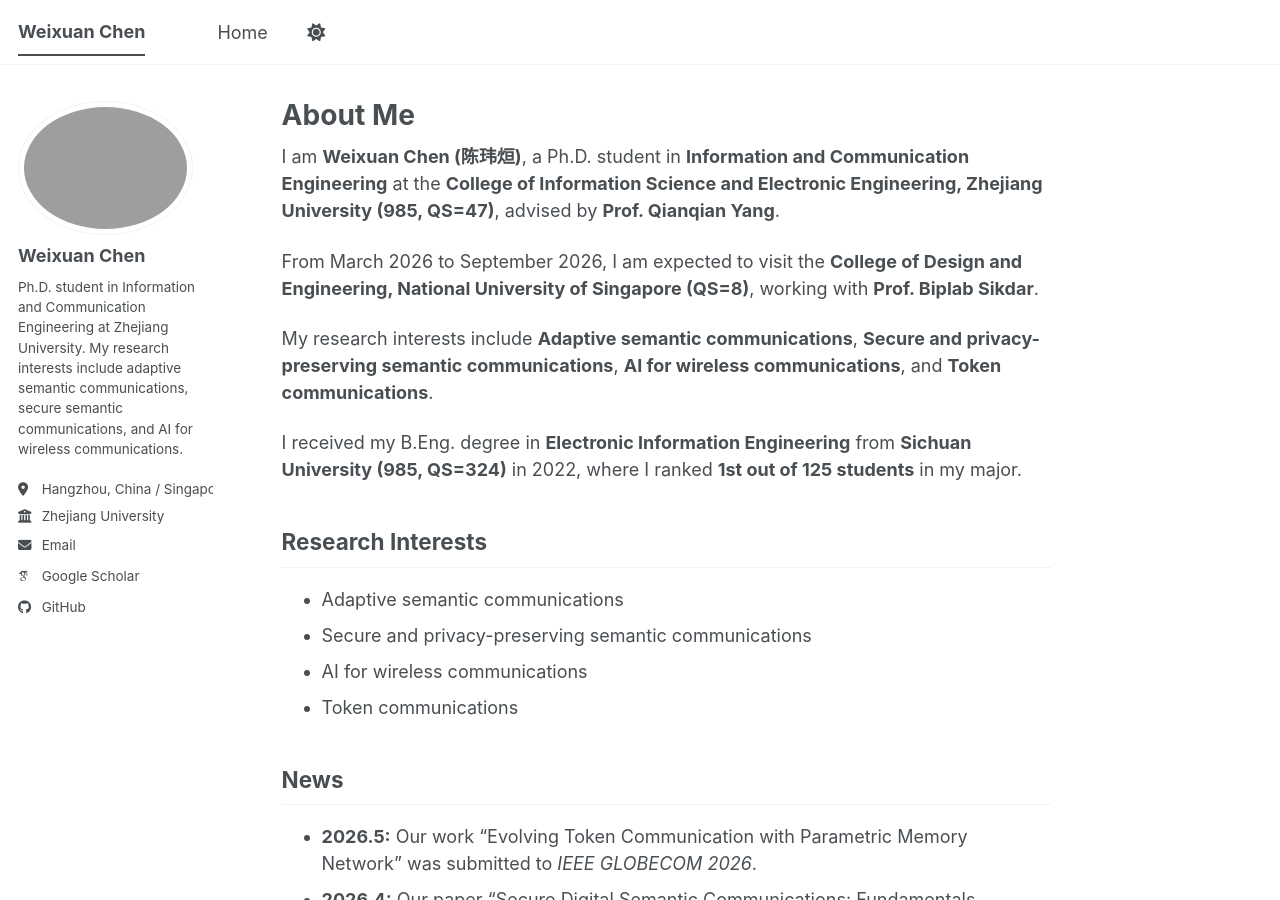
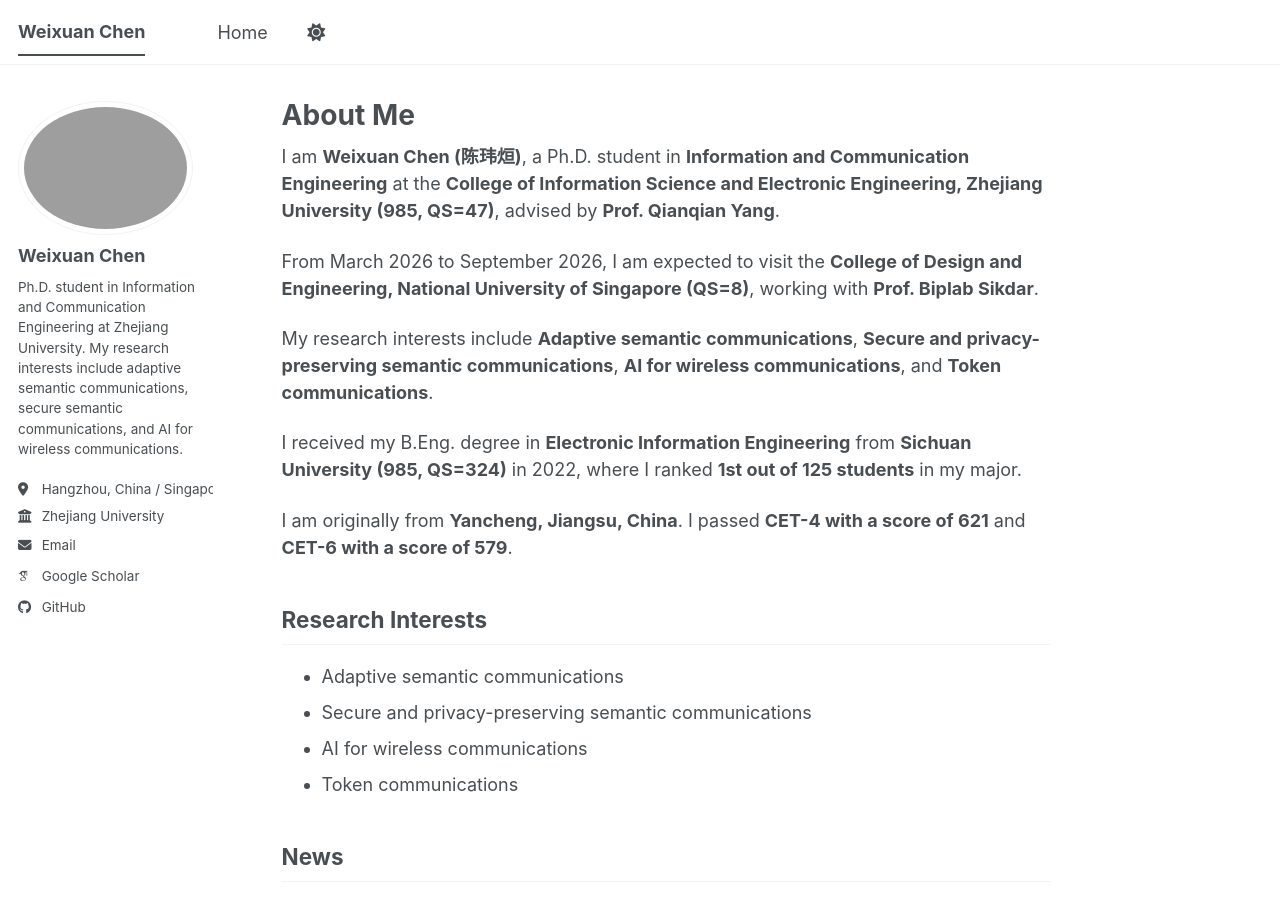
Before and after one commit to 1weixuanchen/chenweixuan_zju, a Jekyll site: the page built from _pages/about.md, in a window 1280 px wide and 900 px high. Built offline with Jekyll 4.4.1, drawn with Linux system fonts in a browser that asks for light colours; some web fonts are replaced; a script bundle is joined from its source files by our own code; library files that are not in the unit come from our copies.

Commit message:
about.md

```diff
--- a/_pages/about.md
+++ b/_pages/about.md
@@ -14,6 +14,8 @@ From March 2026 to September 2026, I am expected to visit the **College of Desig
 My research interests include **Adaptive semantic communications**, **Secure and privacy-preserving semantic communications**, **AI for wireless communications**, and **Token communications**.
 
 I received my B.Eng. degree in **Electronic Information Engineering** from **Sichuan University (985, QS=324)** in 2022, where I ranked **1st out of 125 students** in my major.
+
+I am originally from **Yancheng, Jiangsu, China**. I passed **CET-4 with a score of 621** and **CET-6 with a score of 579**.
 
 ## Research Interests
 
```
Also changed, not shown: other parts of _pages/about.md (+1 -0 lines).
